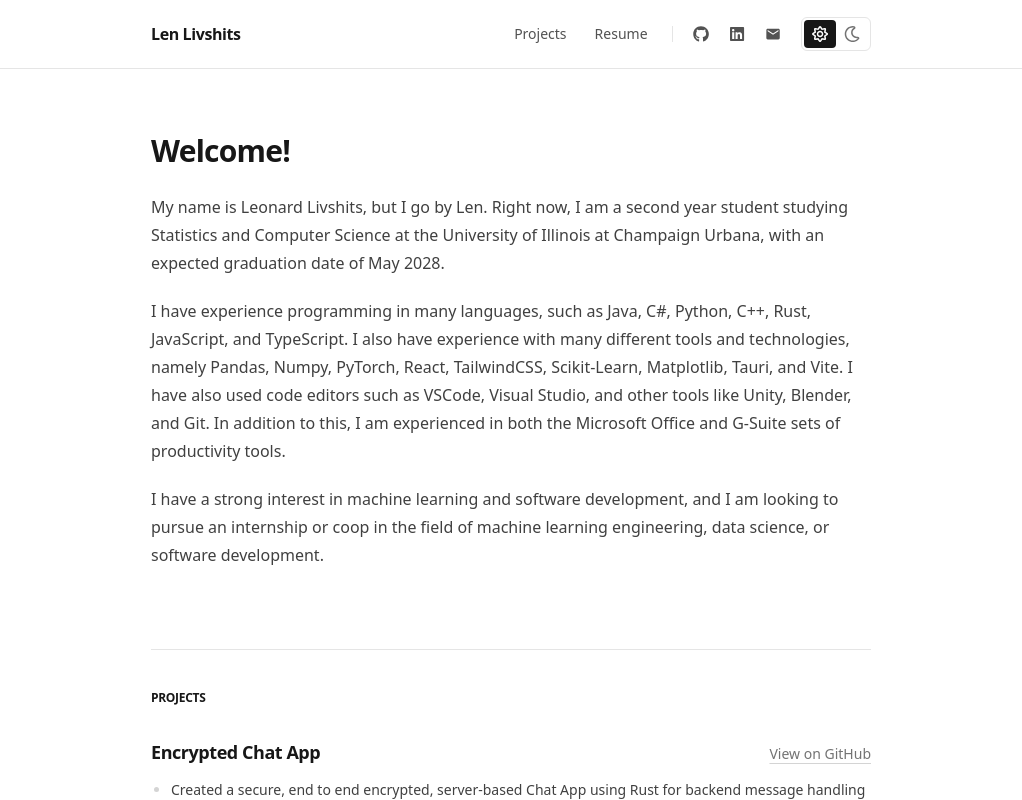
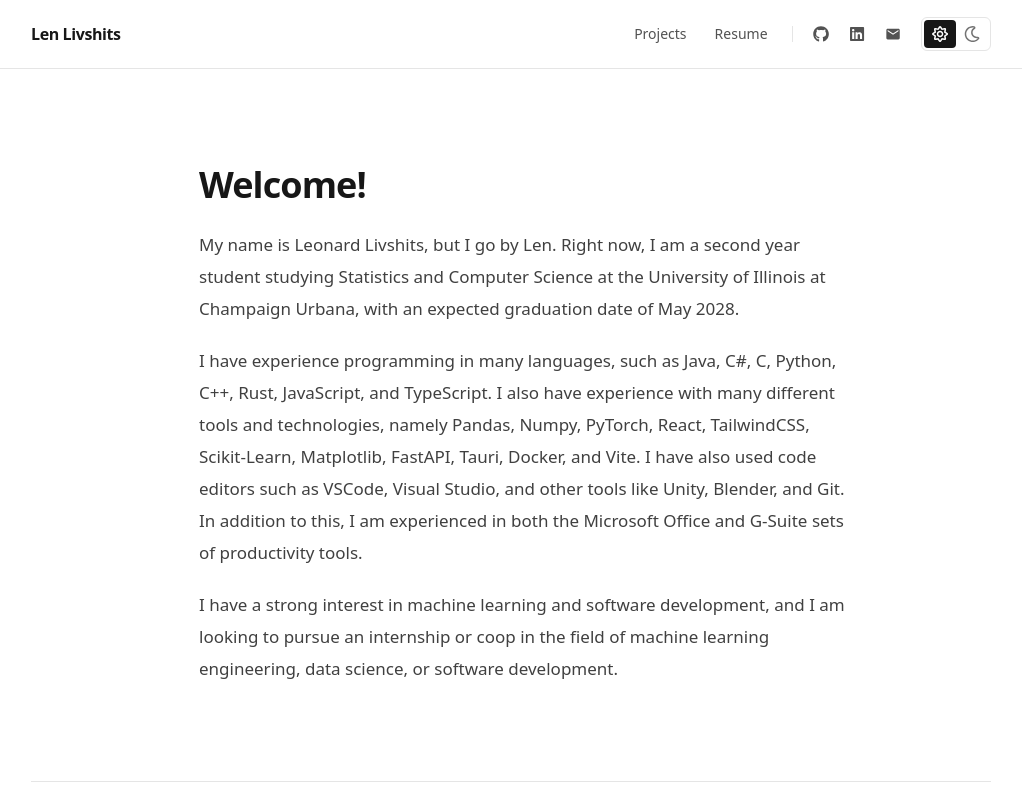
Before and after one commit to llivshits/portfolio-website, a React (Vite) app: page / in a window 1280 px wide. Shown: the whole page, without its empty margins (129-1151 px from the left). Built offline with nearby package versions, Linux system fonts and the light colour scheme.

Commit message:
Updated information and fixed bug with mail button not working

```diff
--- a/src/components/aboutme.tsx
+++ b/src/components/aboutme.tsx
@@ -1,10 +1,11 @@
 import React from "react";
+import Section from "./section";
 
 function Aboutme() {
   return (
-    <section>
-      <h1 className="text-3xl">Welcome!</h1>
-      <div className="mt-6 space-y-5 leading-7">
+    <Section>
+      <h1 className="text-3xl lg:text-4xl">Welcome!</h1>
+      <div className="mt-6 max-w-[68ch] space-y-5 leading-7 lg:leading-8">
         <p>
           My name is Leonard Livshits, but I go by Len. Right now, I am a second
           year student studying Statistics and Computer Science at the
@@ -12,14 +13,14 @@ function Aboutme() {
           graduation date of May 2028.
         </p>
         <p>
-          I have experience programming in many languages, such as Java, C#,
+          I have experience programming in many languages, such as Java, C#, C,
           Python, C++, Rust, JavaScript, and TypeScript. I also have experience
           with many different tools and technologies, namely Pandas, Numpy,
-          PyTorch, React, TailwindCSS, Scikit-Learn, Matplotlib, Tauri, and
-          Vite. I have also used code editors such as VSCode, Visual Studio, and
-          other tools like Unity, Blender, and Git. In addition to this, I am
-          experienced in both the Microsoft Office and G-Suite sets of
-          productivity tools.
+          PyTorch, React, TailwindCSS, Scikit-Learn, Matplotlib, FastAPI, Tauri,
+          Docker, and Vite. I have also used code editors such as VSCode, Visual
+          Studio, and other tools like Unity, Blender, and Git. In addition to
+          this, I am experienced in both the Microsoft Office and G-Suite sets
+          of productivity tools.
         </p>
         <p>
           I have a strong interest in machine learning and software development,
@@ -27,7 +28,7 @@ function Aboutme() {
           machine learning engineering, data science, or software development.
         </p>
       </div>
-    </section>
+    </Section>
   );
 }
 
--- a/src/components/header.tsx
+++ b/src/components/header.tsx
@@ -45,7 +45,7 @@ const Header: React.FC = () => {
 
   return (
     <header className="sticky top-0 z-50 border-b border-neutral-200 bg-white dark:border-neutral-800 dark:bg-neutral-950">
-      <div className="mx-auto flex max-w-3xl items-center justify-between px-6 py-4">
+      <div className="mx-auto flex w-full max-w-3xl items-center justify-between px-6 py-4 lg:max-w-5xl lg:px-8 2xl:max-w-6xl">
         <Button
           text="Len Livshits"
           to="/"
@@ -122,7 +122,7 @@ const Header: React.FC = () => {
 
       {/* Menu for mobile and small screens */}
       {menuOpen && (
-        <nav className="mx-auto max-w-3xl border-t border-neutral-200 px-6 py-3 md:hidden dark:border-neutral-800">
+        <nav className="mx-auto max-w-3xl border-t border-neutral-200 px-6 py-3 md:hidden lg:max-w-5xl lg:px-8 dark:border-neutral-800">
           <div className="flex flex-col">
             <Button
               text="Projects"
--- a/src/components/projects.tsx
+++ b/src/components/projects.tsx
@@ -1,51 +1,60 @@
 import React from "react";
 import Button from "./button";
+import Section from "./section";
 
 interface Project {
   title: string;
   href?: string;
+  stack: string;
+  dates: string;
   points: string[];
 }
 
 const projects: Project[] = [
   {
-    title: "Encrypted Chat App",
+    title: "IlliniChat",
     href: "https://github.com/rzheng1232/CS199-128-Final-Project-FA25-",
+    stack: "Rust, TypeScript, React, SQLite, Tauri",
+    dates: "Oct. 2025 – Dec. 2025",
     points: [
-      "Created a secure, end to end encrypted, server-based Chat App using Rust for backend message handling and server connection",
-      "Used React, Typescript, HTML, CSS, and TailwindCSS for the frontend and connected frontend to backend using Tauri",
-      "Used Git to manage contributions from a team of 3 people",
-      "Implemented real-time communication, user authentication, and encrypted data storage with SQL",
-    ],
-  },
-  {
-    title: "Dronetrix",
-    points: [
-      "Created a VR game using Unity, Github, Visual Studio, C#, and Blender in a team of 3",
-      "Created game objects and environments, scripted their behaviors, modelled and textured them in Blender",
-      "Assisted in creation of a neural network based movement algorithm for game objects",
+      "Built a secure, RSA-encrypted, server-based chat app using Rust for backend message handling and server connection, with data storage in SQLite",
+      "Bridged a React, TypeScript, HTML, CSS, and TailwindCSS frontend to the Rust core via Tauri; shipped macOS, Windows, and Linux builds",
+      "Implemented real-time communication, user authentication, and encrypted data storage",
+      "Co-led a 3-person team using Git feature branches and PR review",
     ],
   },
   {
     title: "Fantasy Premier League Assistant",
     href: "https://github.com/RohitDatta06/FPLpredict",
+    stack: "Python, Jupyter Notebooks, Pandas, Scikit-Learn",
+    dates: "Sep. 2025 – Dec. 2025",
     points: [
-      "Created a website to assist Fantasy Premier League Players in choosing the optimal squad, using machine learning algorithms",
-      "Used React, Typescript, HTML, CSS, and TailwindCSS for the frontend, FastAPI for the backend, and Python for the prediction and optimization algorithms",
+      "Built a squad optimizer selecting the highest-projected lineup under FPL's budget, position, and club constraints",
+      "Served predictions through a FastAPI backend to a React, TypeScript, and TailwindCSS frontend",
+      "Benchmarked XGBoost, Random Forest, Lasso, and linear regression on historical player data imported from .csv with Pandas and Scikit-Learn",
       "Added LLM integration to explain choices the algorithm made",
-      "Used Pandas and Scikit-Learn to import past player data from a .csv file and predict future performance using various algorithms such as XGBoost, Random Forest, Linear Regression, and Lasso",
+    ],
+  },
+  {
+    title: "Dronetrix",
+    stack: "C#, Unity, Blender, Git",
+    dates: "Jan. 2025 – Sep. 2025",
+    points: [
+      "Created a VR game using Unity, GitHub, Visual Studio, C#, and Blender in a team of 3",
+      "Created game objects and environments, scripted their behaviors, modeled and textured them in Blender",
+      "Co-developed a neural-network-based movement algorithm for game objects",
     ],
   },
 ];
 
 function Projects() {
   return (
-    <section id="projects" className="mt-20 border-t border-neutral-200 pt-10 dark:border-neutral-800">
-      <h2 className="text-xs font-medium tracking-[0.14em] text-neutral-500 uppercase dark:text-neutral-400">
-        Projects
-      </h2>
-
-      <div className="mt-8 space-y-10">
+    <Section
+      id="projects"
+      label="Projects"
+      className="mt-20 border-t border-neutral-200 pt-10 lg:mt-24 lg:pt-12 dark:border-neutral-800"
+    >
+      <div className="max-w-[72ch] space-y-10">
         {projects.map((project) => (
           <article key={project.title}>
             <div className="flex flex-wrap items-baseline justify-between gap-x-4 gap-y-1">
@@ -58,6 +67,11 @@ function Projects() {
                 />
               )}
             </div>
+            <p className="mt-1 text-sm text-neutral-500 dark:text-neutral-400">
+              {project.stack}
+              <span aria-hidden="true"> · </span>
+              {project.dates}
+            </p>
             <ul className="mt-3 list-disc space-y-2 pl-5 text-sm leading-6 marker:text-neutral-300 dark:marker:text-neutral-600">
               {project.points.map((point) => (
                 <li key={point}>{point}</li>
@@ -66,7 +80,7 @@ function Projects() {
           </article>
         ))}
       </div>
-    </section>
+    </Section>
   );
 }
 
--- a/src/components/resume.tsx
+++ b/src/components/resume.tsx
@@ -1,5 +1,6 @@
 import React from "react";
 import Button from "./button";
+import Section from "./section";
 
 interface EntryProps {
   title: string;
@@ -38,7 +39,7 @@ const Subsection: React.FC<{ title: string; children: React.ReactNode }> = ({
   children,
 }) => (
   <div>
-    <h3 className="border-b border-neutral-200 pb-2 text-base dark:border-neutral-800">
+    <h3 className="border-b border-neutral-200 pb-2 text-base lg:text-lg dark:border-neutral-800">
       {title}
     </h3>
     {children}
@@ -47,52 +48,56 @@ const Subsection: React.FC<{ title: string; children: React.ReactNode }> = ({
 
 const languages = [
   "Java",
+  "Python",
   "Rust",
   "C#",
-  "Python",
+  "C",
   "C++",
+  "JavaScript",
+  "TypeScript",
   "HTML",
   "CSS",
-  "JavaScript",
-  "TypeScript",
   "R",
   "SQL",
 ];
 
 const tools = [
+  "React",
+  "Node.js",
   "Git",
   "Unity",
   "Blender",
-  "Pandas",
-  "Numpy",
-  "Node.js",
-  "React",
-  "TailwindCSS",
-  "Scikit-Learn",
-  "Matplotlib",
-  "Maven",
   "Tauri",
   "Vite",
   "Jupyter Notebooks",
   "SQLite",
+  "Docker",
+  "Maven",
+];
+
+const libraries = [
+  "Pandas",
+  "NumPy",
+  "PyTorch",
+  "Matplotlib",
+  "Scikit-Learn",
+  "TailwindCSS",
+  "FastAPI",
 ];
 
 const spokenLanguages = [
-  "English (Fluent)",
-  "Russian (Fluent)",
+  "English (Native)",
+  "Russian (Native)",
   "Spanish (Proficient)",
 ];
 
 const Resume = () => {
   return (
-    <section
+    <Section
       id="resume"
-      className="mt-20 border-t border-neutral-200 pt-10 pb-8 dark:border-neutral-800"
-    >
-      <div className="flex flex-wrap items-center justify-between gap-4">
-        <h2 className="text-xs font-medium tracking-[0.14em] text-neutral-500 uppercase dark:text-neutral-400">
-          Resume
-        </h2>
+      label="Resume"
+      className="mt-20 border-t border-neutral-200 pt-10 pb-8 lg:mt-24 lg:pt-12 dark:border-neutral-800"
+      aside={
         <Button
           text="Download PDF"
           onClick={() => {
@@ -103,19 +108,19 @@ const Resume = () => {
           }}
           className="rounded-md border border-neutral-300 px-3 py-1.5 text-sm text-neutral-700 transition-colors hover:border-neutral-400 hover:text-neutral-900 dark:border-neutral-700 dark:text-neutral-300 dark:hover:border-neutral-500 dark:hover:text-neutral-100"
         />
-      </div>
-
-      <div className="mt-8 grid gap-x-12 gap-y-10 sm:grid-cols-2">
+      }
+    >
+      <div className="grid gap-x-12 gap-y-10 sm:grid-cols-2 lg:gap-x-16">
         {/*Education*/}
         <Subsection title="Education">
           <ul className="mt-4 space-y-5">
             <Entry
               title="Bachelor of Science in Computer Science + Statistics"
-              org="University of Illinois at Urbana-Champaign"
-              dates="Started Fall 2025, Expected Graduation May 2027"
+              org="University of Illinois Urbana-Champaign, Urbana/Champaign, IL"
+              dates="Aug. 2025 – May 2028 (Expected)"
               meta={[
                 "GPA: 3.67/4.00",
-                "Related Coursework: Data Structures, Computer Architecture, Statistics and Probability, Linear Algebra",
+                "Relevant coursework: Data Structures (C++), Computer Architecture (C), Statistics (R), Linear Algebra (Python), Database Systems (SQL), Algorithms and Models of Computation",
               ]}
             />
             <Entry
@@ -131,29 +136,39 @@ const Resume = () => {
         <Subsection title="Work Experience">
           <ul className="mt-4 space-y-5">
             <Entry
-              title="Course Assistant - CS128H (Rust)"
-              org="University of Illinois, Champaign-Urbana"
-              dates="January 2026 - Present"
+              title="Research Assistant - MARTIANS Lab (Syed Bahauddin Alam, PhD)"
+              org="University of Illinois Urbana-Champaign, Dept. of Nuclear, Plasma & Radiological Engineering, Urbana, IL"
+              dates="May 2026 – Present"
               points={[
-                "Held weekly office hours to assist 40+ students in learning Rust, focusing on concepts such as borrowing, ownership, and multithreading",
-                "Maintained course website, featuring up to date information on course policies and instructional videos",
-                "Mentored students in developing a Rust-based final project",
+                "Build DeepONets and Fourier Neural Operators in PyTorch to predict reactor temperature fields from 75K samples",
+                "Build an autoregressive inference pipeline forecasting 100 time steps from a single initial condition, achieving 3.9% relative L2 validation error with a 2.4M-parameter 2D Fourier Neural Operator",
+                "Design 10-step sliding-window training scheme, cutting 100-step rollout error 83% vs. single-step training",
+              ]}
+            />
+            <Entry
+              title="Course Assistant - CS128 Honors (Rust)"
+              org="University of Illinois Urbana-Champaign, Urbana/Champaign, IL"
+              dates="Jan. 2026 – Present"
+              points={[
+                "Hold weekly office hours for 40+ students on Rust ownership, borrowing, and multithreading",
+                "Maintain course website, featuring up-to-date information on course policies and instructional videos",
+                "Mentor students in developing a Rust-based final project",
               ]}
             />
             <Entry
               title="Certified Trainer"
-              org="Potbelly Sandwich Shop"
-              dates="February 2023 - Present"
+              org="Potbelly Sandwich Shop, Champaign, IL & Northbrook, IL"
+              dates="Mar. 2023 – Jul. 2026"
               points={[
-                "Trained 15 new employees in front and back of house duties",
-                "Handling transactions and customer service, maintaining high satisfaction",
-                "Expediting and preparing orders during rush hours",
+                "Trained 15+ new employees on food safety and store operations across two locations, covering both front and back of house duties",
+                "Handled transactions and customer service, maintaining high satisfaction",
+                "Expedited and prepared orders during rush hours",
               ]}
             />
             <Entry
               title="Team Member"
               org="McDonald's"
-              dates="August 2021 - February 2023"
+              dates="Aug. 2021 – Feb. 2023"
               points={[
                 "Mentored 4 employees new to the service industry",
                 "Processed transactions at 6 different Point of Sales during peak hours",
@@ -178,6 +193,12 @@ const Resume = () => {
             </div>
             <div>
               <dt className="text-neutral-500 dark:text-neutral-400">
+                Libraries
+              </dt>
+              <dd className="mt-1">{libraries.join(", ")}</dd>
+            </div>
+            <div>
+              <dt className="text-neutral-500 dark:text-neutral-400">
                 Languages
               </dt>
               <dd className="mt-1">{spokenLanguages.join(", ")}</dd>
@@ -185,37 +206,33 @@ const Resume = () => {
           </dl>
         </Subsection>
 
-        {/*Leadership*/}
-        <Subsection title="Leadership">
+        {/*Extracurriculars and Leadership*/}
+        <Subsection title="Extracurriculars and Leadership">
           <ul className="mt-4 space-y-5">
             <Entry
-              title="Member, UIUC SigAIDA"
-              dates="August 2025 - Present"
+              title="Brother, Delta Kappa Epsilon Fraternity"
+              dates="May 2026 – Present"
+            />
+            <Entry
+              title="Full-Stack Software Engineer, Reflections | Projections"
+              dates="Feb. 2026 – Present"
               points={[
-                "Participate in weekly Machine Learning and AI code puzzles in Python",
-                "Work on semester-long group projects implementing AI and ML",
+                "Develop and maintain various software systems for the Midwest's largest student-run tech conference",
+                "Engineered a new Magic-Links based login system to increase security and ease of use for conference attendees",
               ]}
             />
             <Entry
-              title="Founder and President, GBN Slavic Cultures Club"
-              dates="August 2022 - May 2025"
+              title="Project Lead, ACM SigAIDA (Special Interest Group for AI and Data Analytics)"
+              dates="Aug. 2025 – May 2026"
               points={[
-                "Grew club attendance from 0 to 50 members",
-                "Fundraised funds for humanitarian aid in Ukraine",
-              ]}
-            />
-            <Entry
-              title="Vice President, GBN Coding Club"
-              dates="August 2024 - May 2025"
-              points={[
-                "Taught Python and HTML skills to 30 club members",
-                "Organized foundations for a multi-day hackathon",
+                "Lead semester-long group projects implementing AI and ML",
+                "Participate in weekly Machine Learning and AI code puzzles in Python",
               ]}
             />
           </ul>
         </Subsection>
       </div>
-    </section>
+    </Section>
   );
 };
 
--- /dev/null
+++ b/src/components/section.tsx
@@ -0,0 +1,41 @@
+import React from "react";
+
+interface SectionProps {
+  id?: string;
+  label?: string;
+  aside?: React.ReactNode;
+  className?: string;
+  children: React.ReactNode;
+}
+
+/**
+ * Page section laid out as a two column grid on large screens: a narrow gutter
+ * holding the section label, and the content column everything aligns to.
+ * Below `lg` the two columns collapse into a single stacked column.
+ */
+const Section: React.FC<SectionProps> = ({
+  id,
+  label,
+  aside,
+  className = "",
+  children,
+}) => (
+  <section
+    id={id}
+    className={`lg:grid lg:grid-cols-[7rem_minmax(0,1fr)] lg:gap-x-14 ${className}`}
+  >
+    {label && (
+      <div className="flex items-center justify-between gap-4 lg:block lg:pt-1">
+        <h2 className="text-xs font-medium tracking-[0.14em] text-neutral-500 uppercase dark:text-neutral-400">
+          {label}
+        </h2>
+        {aside && <div className="lg:mt-4">{aside}</div>}
+      </div>
+    )}
+    <div className={`lg:col-start-2 ${label ? "mt-8 lg:mt-0" : ""}`}>
+      {children}
+    </div>
+  </section>
+);
+
+export default Section;
--- a/src/pages/Home.tsx
+++ b/src/pages/Home.tsx
@@ -10,7 +10,7 @@ const Home: React.FC = () => {
     <div className="flex h-screen flex-col overflow-hidden">
       <Header />
       <div id="header" className="flex-1 overflow-y-auto">
-        <main className="mx-auto max-w-3xl px-6 py-16">
+        <main className="mx-auto w-full max-w-3xl px-6 py-16 lg:max-w-5xl lg:px-8 lg:py-24 lg:text-[17px] 2xl:max-w-6xl">
           <Aboutme />
           <Projects />
           <Resume />
```
Also changed, not shown: src/components/button.tsx (+7 -3 lines), 1 other file (tests, documents, lock files or other folders).
